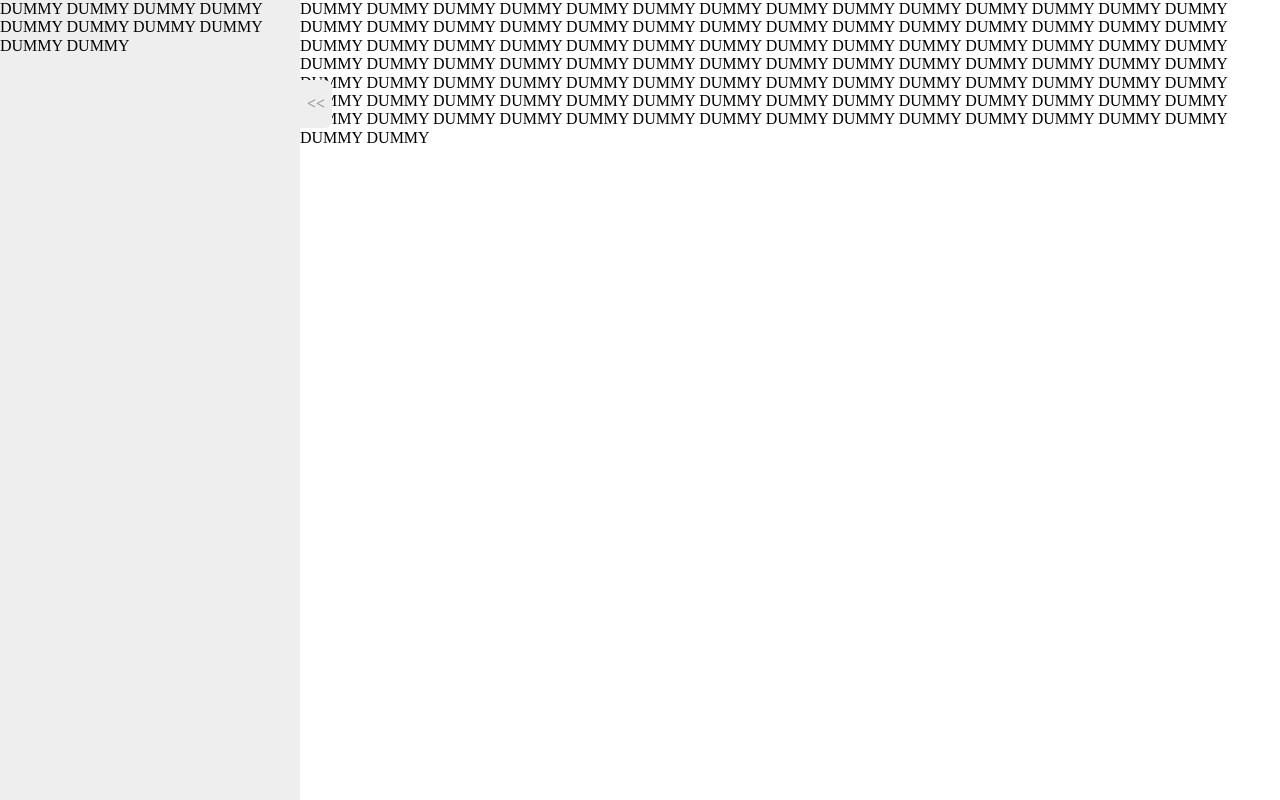
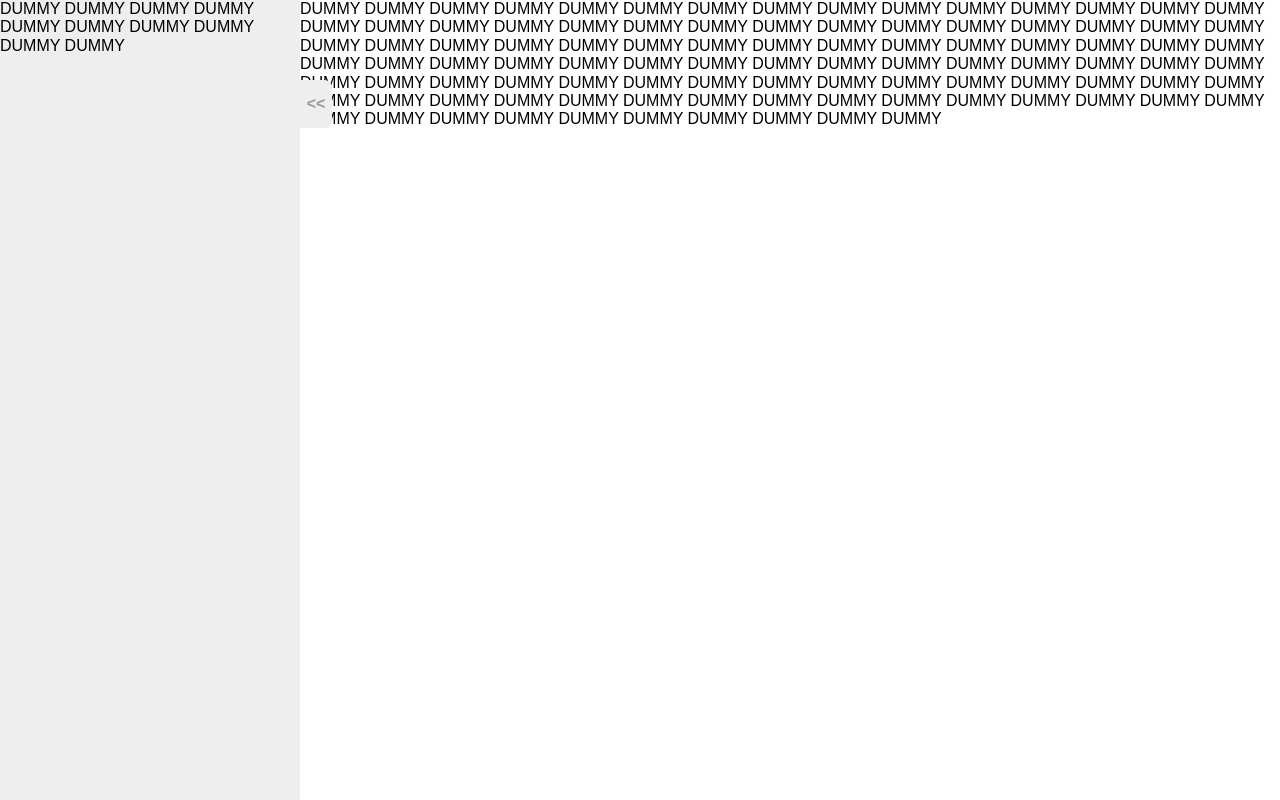
Before and after one commit to hoto17296/react-sidebar-layout, a React (Vite) app: page / in a window 1280 px wide. Built offline with nearby package versions, Linux system fonts and the light colour scheme.

Commit message:
specify font-family

```diff
--- a/src/main.tsx
+++ b/src/main.tsx
@@ -1,6 +1,7 @@
 import React from 'react'
 import ReactDOM from 'react-dom/client'
 import 'normalize.css'
+import './style.css'
 import App from './App.tsx'
 
 ReactDOM.createRoot(document.getElementById('root')!).render(
--- /dev/null
+++ b/src/style.css
@@ -0,0 +1,3 @@
+:root {
+  font-family: sans-serif;
+}
```
